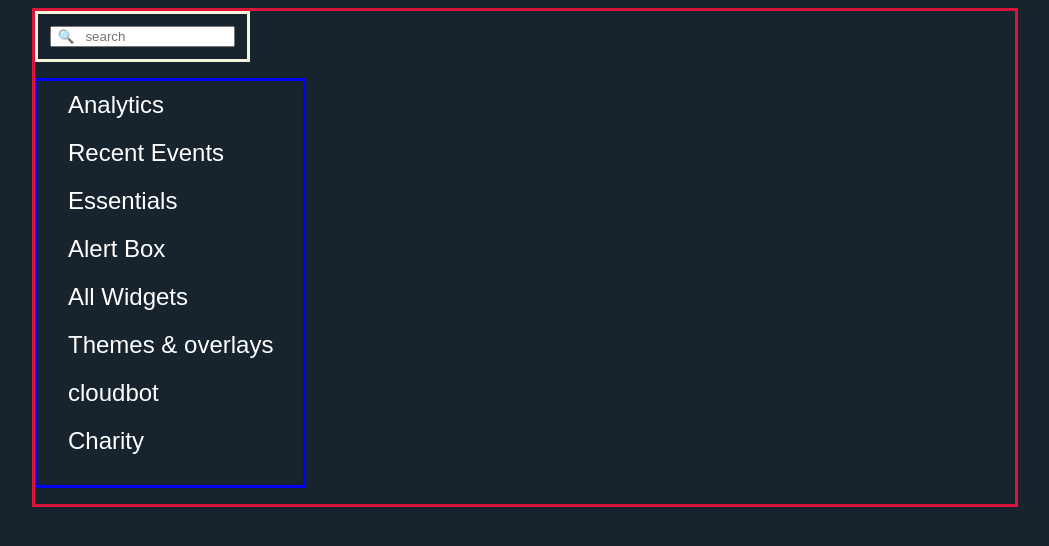
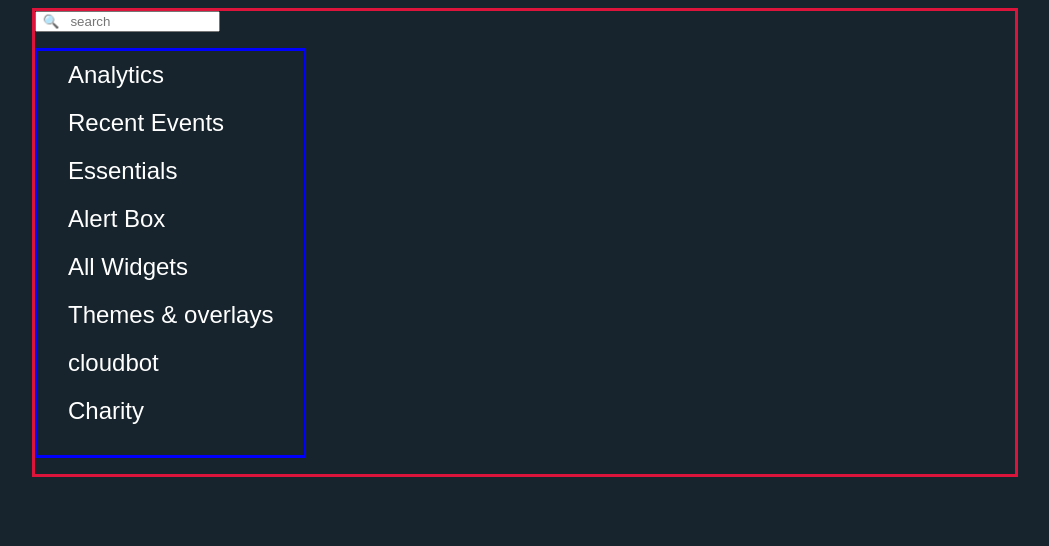
Before and after one commit to barrywaldron/stream-dashboard, a website: page index.html in a window 1280 px wide. Shown: the whole page, without its empty margins (115-1164 px from the left). Drawn offline with Linux system fonts and the light colour scheme.

Commit message:
Update style.css

```diff
--- a/style.css
+++ b/style.css
@@ -9,9 +9,8 @@
     border: solid crimson;
 
   }
-  .header {
-    display: flex;
-    align-items: center;
+
+
   }
 .search {
     display: flex;
```
